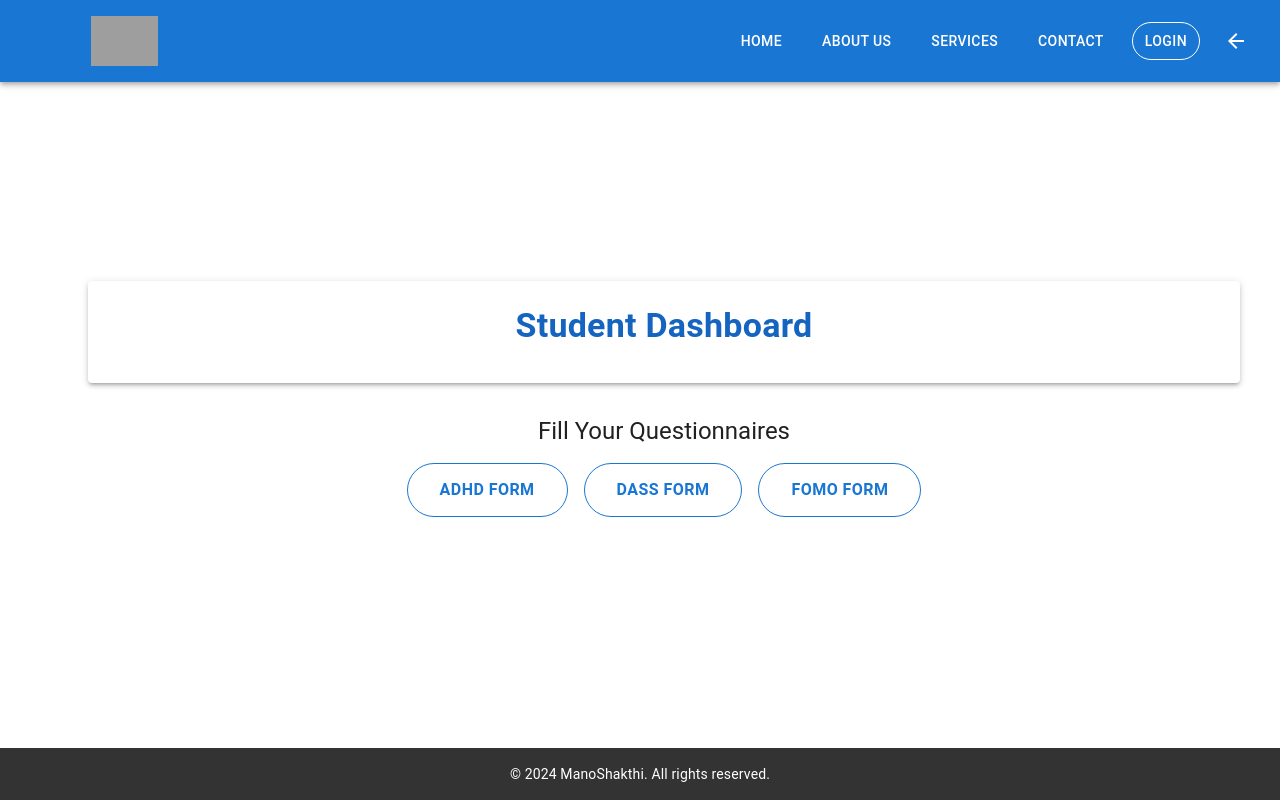
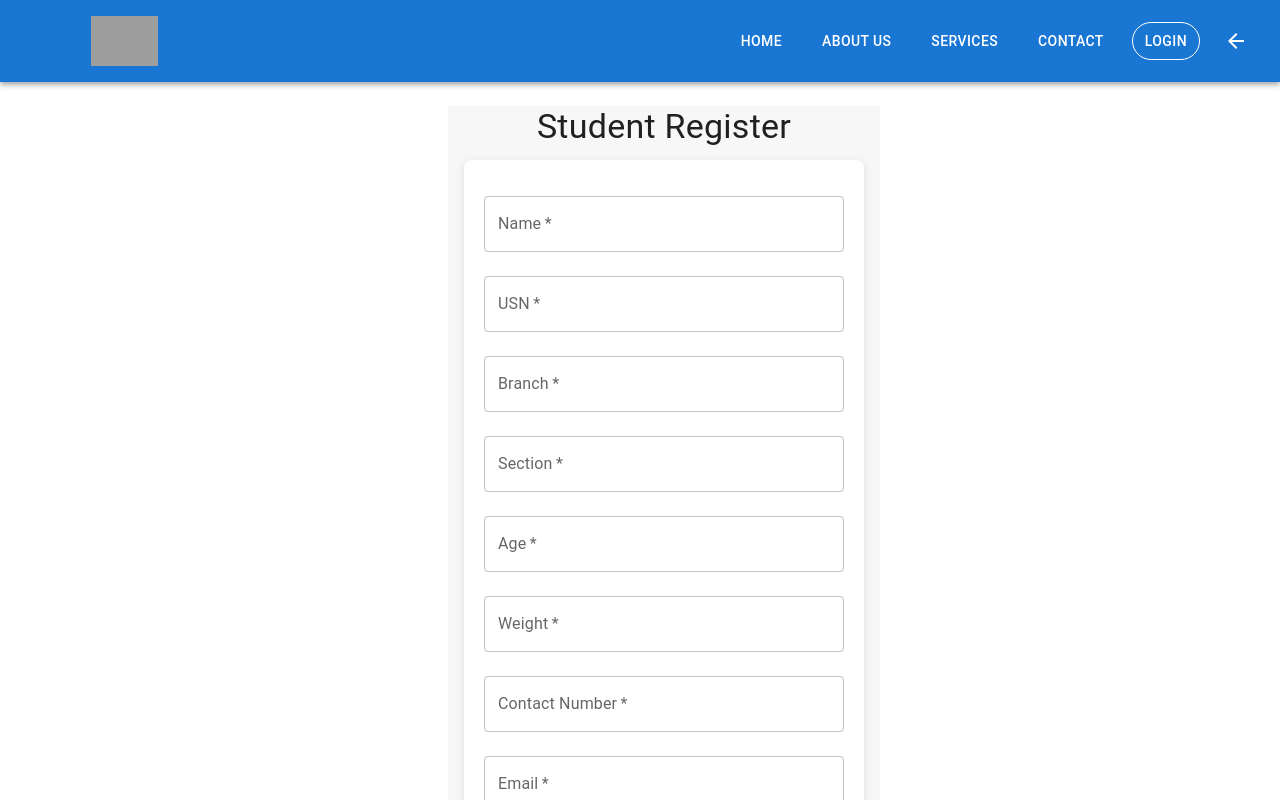
Before and after one commit to ShashankPrabhu21/project_ManoShakti, a React (Vite) app in the folder three-login-forms/: page /register/student in a window 1280 px wide. Built offline with nearby package versions, Linux system fonts and the light colour scheme; grey boxes are pictures that could not be loaded.

Commit message:
adhd response classification

```diff
--- a/three-login-forms/src/components/Auth/StudentRegister.jsx
+++ b/three-login-forms/src/components/Auth/StudentRegister.jsx
@@ -1,188 +1,216 @@
-import React, { useEffect, useState } from 'react';
-import { auth, db } from '../../firebaseConfig';
-import { doc, getDoc, updateDoc } from 'firebase/firestore';
-import ADHDForm from '../adhdform';
-import DASSForm from '../dassform';
-import FOMOForm from '../fomoform';
-import {
-  Container,
-  Typography,
-  Card,
-  Box,
-  Button,
-  useMediaQuery,
-  Grid,
-} from '@mui/material';
+import React, { useState } from 'react';
+import { Box, Button, TextField, Typography } from '@mui/material';
+import { getAuth, createUserWithEmailAndPassword } from 'firebase/auth';
+import { db } from '../../firebaseConfig';
+import { doc, setDoc, collection } from 'firebase/firestore';
 
-function StudentDashboard() {
-  const [studentData, setStudentData] = useState(null);
-  const [activeForm, setActiveForm] = useState(null);
-  const [adhdSubmitted, setAdhdSubmitted] = useState(false);
-  const [dassSubmitted, setDassSubmitted] = useState(false);
-  const [fomoSubmitted, setFomoSubmitted] = useState(false);
+function StudentRegister() {
+  const [email, setEmail] = useState('');
+  const [password, setPassword] = useState('');
+  const [confirmPassword, setConfirmPassword] = useState('');
+  const [name, setName] = useState('');
+  const [usn, setUsn] = useState('');
+  const [branch, setBranch] = useState('');
+  const [section, setSection] = useState('');
+  const [age, setAge] = useState('');
+  const [weight, setWeight] = useState('');
+  const [contact, setContact] = useState('');
+  const [isSubmitting, setIsSubmitting] = useState(false);
 
-  const isSmallScreen = useMediaQuery('(max-width:600px)');
+  const auth = getAuth();
 
-  useEffect(() => {
-    const fetchStudentData = async () => {
-      const studentId = auth.currentUser.uid;
-      const studentRef = doc(db, 'students', studentId);
-      const studentSnapshot = await getDoc(studentRef);
-      if (studentSnapshot.exists()) {
-        setStudentData(studentSnapshot.data());
-      } else {
-        console.log('No such student document!');
+  const isValidEmail = (email) => /^[^\s@]+@[^\s@]+\.[^\s@]+$/.test(email);
+
+  const handleRegister = async (e) => {
+    e.preventDefault();
+
+    if (!name || !usn || !branch || !section || !age || !weight || !contact || !email || !password) {
+      alert('Please fill out all fields.');
+      return;
     }
-    };
-    fetchStudentData();
-  }, []);
 
-  const handleFormSubmit = async (formType) => {
-    const studentId = auth.currentUser.uid;
+    if (!isValidEmail(email)) {
+      alert('Please enter a valid email address.');
+      return;
+    }
+
+    if (password !== confirmPassword) {
+      alert('Passwords do not match.');
+      return;
+    }
+
+    setIsSubmitting(true);
 
     try {
-      const studentRef = doc(db, 'students', studentId);
+      const userCredential = await createUserWithEmailAndPassword(auth, email, password);
 
-      if (formType === 'adhd') setAdhdSubmitted(true);
-      if (formType === 'dass') setDassSubmitted(true);
-      if (formType === 'fomo') setFomoSubmitted(true);
+      // Reference to the student document
+      const studentRef = doc(db, 'students', usn);
 
-      await updateDoc(studentRef, {
-        [`forms.${formType}`]: true,
+      // Add registration details directly to 'details' subcollection
+      const detailsRef = collection(studentRef, 'details');
+      await setDoc(doc(detailsRef, usn), {
+        name,
+        branch,
+        section,
+        age,
+        weight,
+        contact,
+        email,
       });
 
-      alert(`${formType.toUpperCase()} Form submitted successfully!`);
-      setActiveForm(null);
+      alert('Registration successful');
+
+      // Clear the form
+      setEmail('');
+      setPassword('');
+      setConfirmPassword('');
+      setName('');
+      setUsn('');
+      setBranch('');
+      setSection('');
+      setAge('');
+      setWeight('');
+      setContact('');
     } catch (error) {
-      console.error('Error submitting form:', error);
+      console.error('Error registering user:', error);
+      if (error.code === 'auth/email-already-in-use') {
+        alert('This email is already registered.');
+      } else {
+        alert('An error occurred during registration. Please try again.');
+      }
+    } finally {
+      setIsSubmitting(false);
     }
   };
 
-  const handleButtonClick = (formType) => {
-    setActiveForm(activeForm === formType ? null : formType);
-  };
-
   return (
-    <Container maxWidth="lg" sx={{ mt: 4, mb: 4 }}>
-      <Card sx={{ boxShadow: 3, p: 3, mb: 4 }}>
-        <Typography
-          variant="h4"
-          align="center"
-          gutterBottom
-          sx={{ fontWeight: 'bold', color: '#1565c0' }}
-        >
-          Student Dashboard
-        </Typography>
-
-        {studentData && (
-          <Box textAlign="center" sx={{ mb: 4 }}>
-            <Typography variant="h6">Welcome, {studentData.name}</Typography>
-          </Box>
-        )}
-      </Card>
-
-      <Box sx={{ textAlign: 'center', mb: 4 }}>
-        <Typography variant="h5" sx={{ mb: 2 }}>
-          Fill Your Questionnaires
-        </Typography>
-
-        <Grid container spacing={2} justifyContent="center">
-          {/* ADHD Form Button */}
-          <Grid item xs={12} sm="auto">
-            <Button
-              variant="outlined"
-              onClick={() => handleButtonClick('adhd')}
+    <Box
       sx={{
-                width: isSmallScreen ? '100%' : 'auto',
-                paddingX: 4,
-                paddingY: 1.5,
-                fontSize: '1rem',
-                borderWidth: adhdSubmitted ? 3 : 1,
-                borderColor: adhdSubmitted ? '#43a047' : '#1976d2',
-                color: adhdSubmitted ? '#43a047' : '#1976d2',
-                borderRadius: 8,
-                fontWeight: 'bold',
-                transition: 'all 0.3s ease',
-                '&:hover': {
-                  backgroundColor: adhdSubmitted ? '#dcedc8' : '#e3f2fd',
-                },
+        display: 'flex',
+        flexDirection: 'column',
+        justifyContent: 'center',
+        alignItems: 'center',
+        minHeight: '100vh',
+        backgroundColor: '#f7f7f7',
+        paddingBottom: '60px',
+        paddingLeft: '1rem',
+        paddingRight: '1rem',
       }}
     >
-              ADHD Form
-            </Button>
-          </Grid>
-
-          {/* DASS Form Button */}
-          <Grid item xs={12} sm="auto">
-            <Button
-              variant="outlined"
-              onClick={() => handleButtonClick('dass')}
+      <Typography variant="h4" gutterBottom>
+        Student Register
+      </Typography>
+      <Box
+        component="form"
+        onSubmit={handleRegister}
         sx={{
-                width: isSmallScreen ? '100%' : 'auto',
-                paddingX: 4,
-                paddingY: 1.5,
-                fontSize: '1rem',
-                borderWidth: dassSubmitted ? 3 : 1,
-                borderColor: dassSubmitted ? '#43a047' : '#1976d2',
-                color: dassSubmitted ? '#43a047' : '#1976d2',
-                borderRadius: 8,
-                fontWeight: 'bold',
-                transition: 'all 0.3s ease',
-                '&:hover': {
-                  backgroundColor: dassSubmitted ? '#dcedc8' : '#e3f2fd',
-                },
+          maxWidth: '400px',
+          width: '100%',
+          backgroundColor: 'white',
+          padding: '20px',
+          borderRadius: '8px',
+          boxShadow: '0 2px 10px rgba(0, 0, 0, 0.1)',
+          boxSizing: 'border-box',
         }}
       >
-              DASS Form
+        <TextField
+          fullWidth
+          label="Name"
+          value={name}
+          onChange={(e) => setName(e.target.value)}
+          margin="normal"
+          required
+        />
+        <TextField
+          fullWidth
+          label="USN"
+          value={usn}
+          onChange={(e) => setUsn(e.target.value)}
+          margin="normal"
+          required
+        />
+        <TextField
+          fullWidth
+          label="Branch"
+          value={branch}
+          onChange={(e) => setBranch(e.target.value)}
+          margin="normal"
+          required
+        />
+        <TextField
+          fullWidth
+          label="Section"
+          value={section}
+          onChange={(e) => setSection(e.target.value)}
+          margin="normal"
+          required
+        />
+        <TextField
+          fullWidth
+          label="Age"
+          value={age}
+          type="number"
+          onChange={(e) => setAge(e.target.value)}
+          margin="normal"
+          required
+        />
+        <TextField
+          fullWidth
+          label="Weight"
+          value={weight}
+          type="number"
+          onChange={(e) => setWeight(e.target.value)}
+          margin="normal"
+          required
+        />
+        <TextField
+          fullWidth
+          label="Contact Number"
+          value={contact}
+          onChange={(e) => setContact(e.target.value)}
+          margin="normal"
+          required
+        />
+        <TextField
+          fullWidth
+          label="Email"
+          type="email"
+          value={email}
+          onChange={(e) => setEmail(e.target.value)}
+          margin="normal"
+          required
+        />
+        <TextField
+          fullWidth
+          label="Password"
+          type="password"
+          value={password}
+          onChange={(e) => setPassword(e.target.value)}
+          margin="normal"
+          required
+        />
+        <TextField
+          fullWidth
+          label="Confirm Password"
+          type="password"
+          value={confirmPassword}
+          onChange={(e) => setConfirmPassword(e.target.value)}
+          margin="normal"
+          required
+        />
+        <Button
+          fullWidth
+          variant="contained"
+          color="primary"
+          type="submit"
+          disabled={isSubmitting}
+        >
+          {isSubmitting ? 'Registering...' : 'Register'}
         </Button>
-          </Grid>
-
-          {/* FOMO Form Button */}
-          <Grid item xs={12} sm="auto">
-            <Button
-              variant="outlined"
-              onClick={() => handleButtonClick('fomo')}
-              sx={{
-                width: isSmallScreen ? '100%' : 'auto',
-                paddingX: 4,
-                paddingY: 1.5,
-                fontSize: '1rem',
-                borderWidth: fomoSubmitted ? 3 : 1,
-                borderColor: fomoSubmitted ? '#43a047' : '#1976d2',
-                color: fomoSubmitted ? '#43a047' : '#1976d2',
-                borderRadius: 8,
-                fontWeight: 'bold',
-                transition: 'all 0.3s ease',
-                '&:hover': {
-                  backgroundColor: fomoSubmitted ? '#dcedc8' : '#e3f2fd',
-                },
-              }}
-            >
-              FOMO Form
-            </Button>
-          </Grid>
-        </Grid>
       </Box>
-
-      <Box sx={{ mt: 4 }}>
-        {activeForm === 'adhd' && (
-          <Card sx={{ p: 3, mb: 3 }}>
-            <ADHDForm onSubmit={() => handleFormSubmit('adhd')} />
-          </Card>
-        )}
-        {activeForm === 'dass' && (
-          <Card sx={{ p: 3, mb: 3 }}>
-            <DASSForm onSubmit={() => handleFormSubmit('dass')} />
-          </Card>
-        )}
-        {activeForm === 'fomo' && (
-          <Card sx={{ p: 3, mb: 3 }}>
-            <FOMOForm onSubmit={() => handleFormSubmit('fomo')} />
-          </Card>
-        )}
     </Box>
-    </Container>
   );
 }
 
-export default StudentDashboard;
+export default StudentRegister;
--- a/three-login-forms/src/components/adhdform.jsx
+++ b/three-login-forms/src/components/adhdform.jsx
@@ -57,6 +57,7 @@ const ADHDForm = () => {
 
     const numericalResponses = responses.map((response) => optionToNumber[response]);
 
+    // Fixing the indexing issue: Adjusting to 0-based index
     const sumResponses = (questionIndexes) =>
       questionIndexes.reduce((sum, index) => sum + numericalResponses[index - 1], 0);
 
@@ -67,6 +68,16 @@ const ADHDForm = () => {
     const verbal_impulsive_subscale_score = sumResponses([14, 15, 16, 17]);
 
     const total_score = parta_score + partb_score;
+
+    let classification = "";
+
+    if (total_score < 14) {
+      classification = "Low";
+    } else if (total_score >= 15 && total_score <= 29) {
+      classification = "Medium";
+    } else {
+      classification = "High";
+    }
 
     try {
       // Reference to the student document and ADHD responses subcollection
@@ -84,6 +95,7 @@ const ADHDForm = () => {
         motor_impulsive_subscale_score,
         verbal_impulsive_subscale_score,
         total_score,
+        classification,
         submittedAt: new Date(),
       });
 
```
Lines whose indentation alone changed are shown as unchanged.
